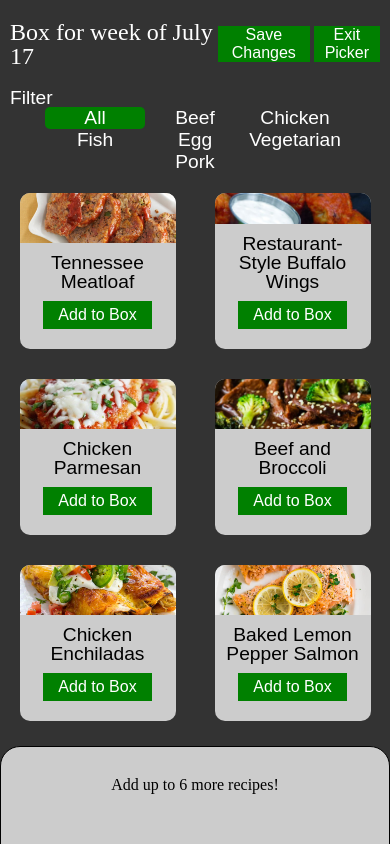
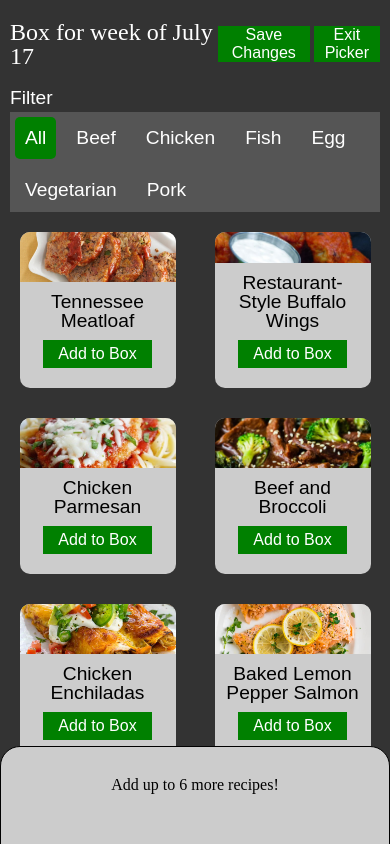
Before and after one commit to Taouen/gobble, a React (Create React App) app: page /picker in a window 390 px wide. Shown: the top 844 px of the page. Built offline with nearby package versions, Linux system fonts and the light colour scheme; grey boxes are pictures that could not be loaded.

Commit message:
mobile filter menu animation complete

```diff
--- a/src/components/CategoryBar.js
+++ b/src/components/CategoryBar.js
@@ -11,14 +11,17 @@ const Bar = styled.div`
   width: 100vw;
 `;
 const CategoriesMenu = styled.ul`
+  background: #555;
   display: flex;
   flex-wrap: wrap;
   height: 0;
-  justify-content: center;
+  /*   justify-content: center; */
   overflow: hidden;
+  transition: 0.5s;
   width: 100%;
   &.active {
-    height: auto;
+    height: 100px;
+    overflow: scroll;
     /* need to figure out transition, currently even setting the transition does nothing. */
   }
 `;
@@ -29,14 +32,16 @@ const CategoryButton = styled.button`
   color: white;
   cursor: pointer;
   font-size: 1.2rem;
-  padding: 0; /* apparently the li has a default padding, need this to override */
-  width: 100px; /*  not sure what to set here, need all the buttons to be the same width but dont want to use a fixed width */
+  margin: 5px;
+  padding: 10px; /* apparently the li has a default padding, need this to override */
+  /*   width: 100px;  */ /*  not sure what to set here, need all the buttons to be the same width but dont want to use a fixed width */
   &:hover {
     background: green;
   }
 `;
 const FilterButton = styled.h4`
   font-size: 1.2rem;
+  margin-bottom: 5px;
 `;
 
 class Category extends React.Component {
```
